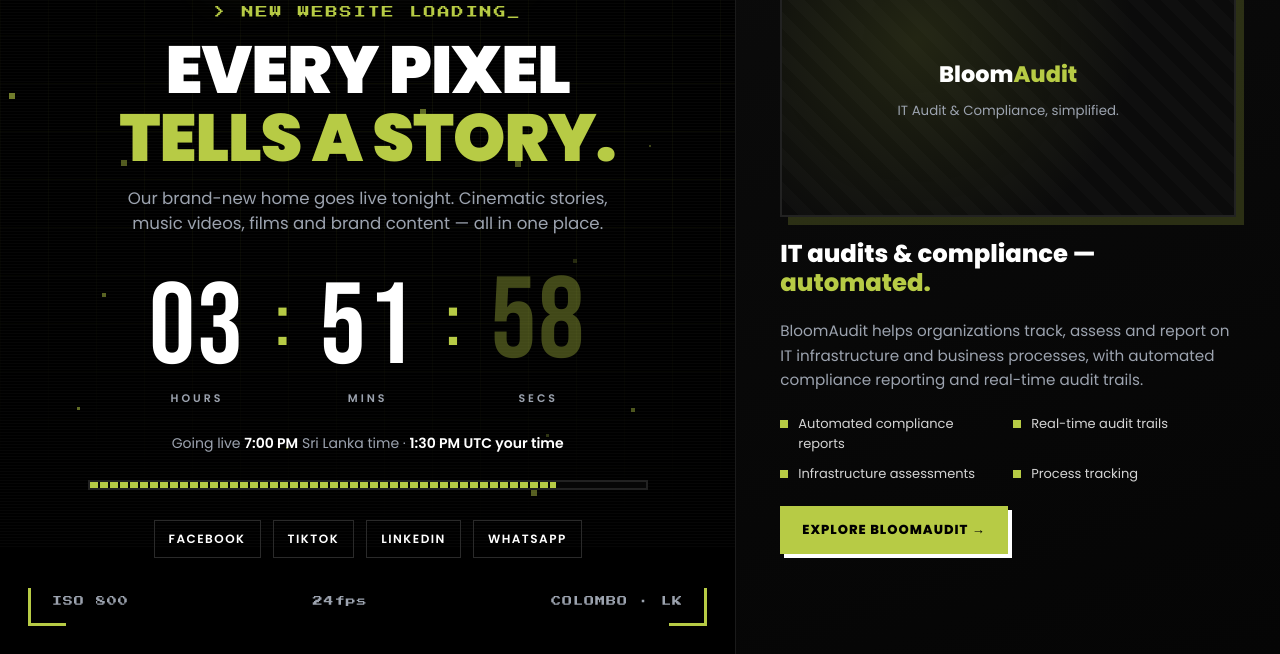
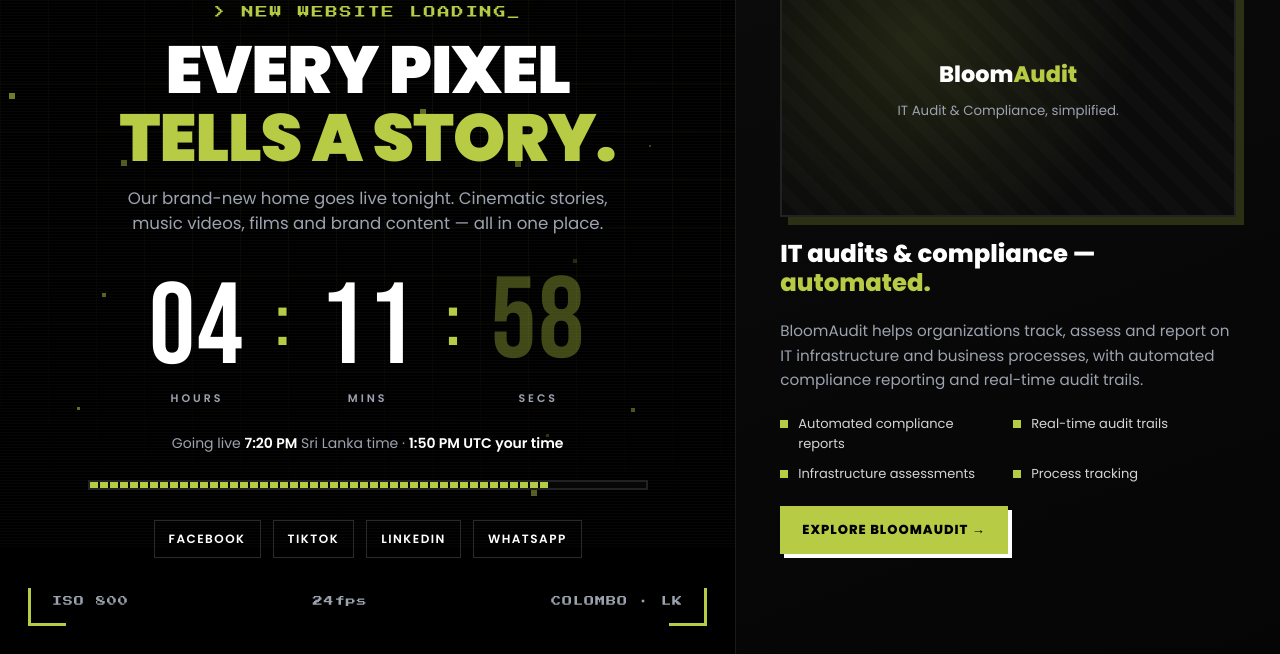
Before and after one commit to BloomPRO1/pixel-party-launch, a plain HTML site: page public/index.html in a window 1280 px wide. Shown: the part 253-907 px from the top of the page. Drawn offline with Linux system fonts and the light colour scheme.

Commit message:
Move launch countdown to 7:20 PM Sri Lanka time
Co-Authored-By: Claude Opus 5.5 <noreply@anthropic.com>

```diff
--- a/public/index.html
+++ b/public/index.html
@@ -4,9 +4,9 @@
 <meta charset="utf-8" />
 <meta name="viewport" content="width=device-width, initial-scale=1" />
 <title>Pixel Party | Launching Tonight</title>
-<meta name="description" content="The new Pixel Party website goes live tonight at 7:00 PM (Sri Lanka time)." />
+<meta name="description" content="The new Pixel Party website goes live tonight at 7:20 PM (Sri Lanka time)." />
 <meta property="og:title" content="Pixel Party — Going Live Tonight" />
-<meta property="og:description" content="Every pixel tells a story. The new pixelpartylk.com launches at 7:00 PM SL time." />
+<meta property="og:description" content="Every pixel tells a story. The new pixelpartylk.com launches at 7:20 PM SL time." />
 <meta property="og:image" content="/assets/pixelparty-logo.png" />
 <meta name="theme-color" content="#000000" />
 <link rel="icon" href="/favicon.png" />
@@ -266,7 +266,7 @@
       <div class="unit"><span class="num" id="s">00</span><span class="lbl">Secs</span></div>
     </div>
 
-    <p class="launch-time">Going live <b>7:00 PM</b> Sri Lanka time · <b id="localTime"></b></p>
+    <p class="launch-time">Going live <b>7:20 PM</b> Sri Lanka time · <b id="localTime"></b></p>
     <div class="progress" aria-hidden="true"><div id="bar"></div></div>
 
     <div class="socials">
@@ -321,8 +321,8 @@
 
 <script>
   /* ================= CONFIG ================= */
-  // 7:00 PM Sri Lanka time (UTC+05:30)
-  const LAUNCH = new Date('2026-11-19T19:00:00+05:30').getTime();
+  // 7:20 PM Sri Lanka time (UTC+05:30)
+  const LAUNCH = new Date('2026-11-19T19:20:00+05:30').getTime();
   const REDIRECT_URL = 'https://pixelpartylk.com/';
   // BloomAudit video: a YouTube link (watch / youtu.be / shorts / embed) OR a direct .mp4 URL / '/assets/bloomaudit.mp4'.
   // Leave empty to show the branded placeholder.
```
